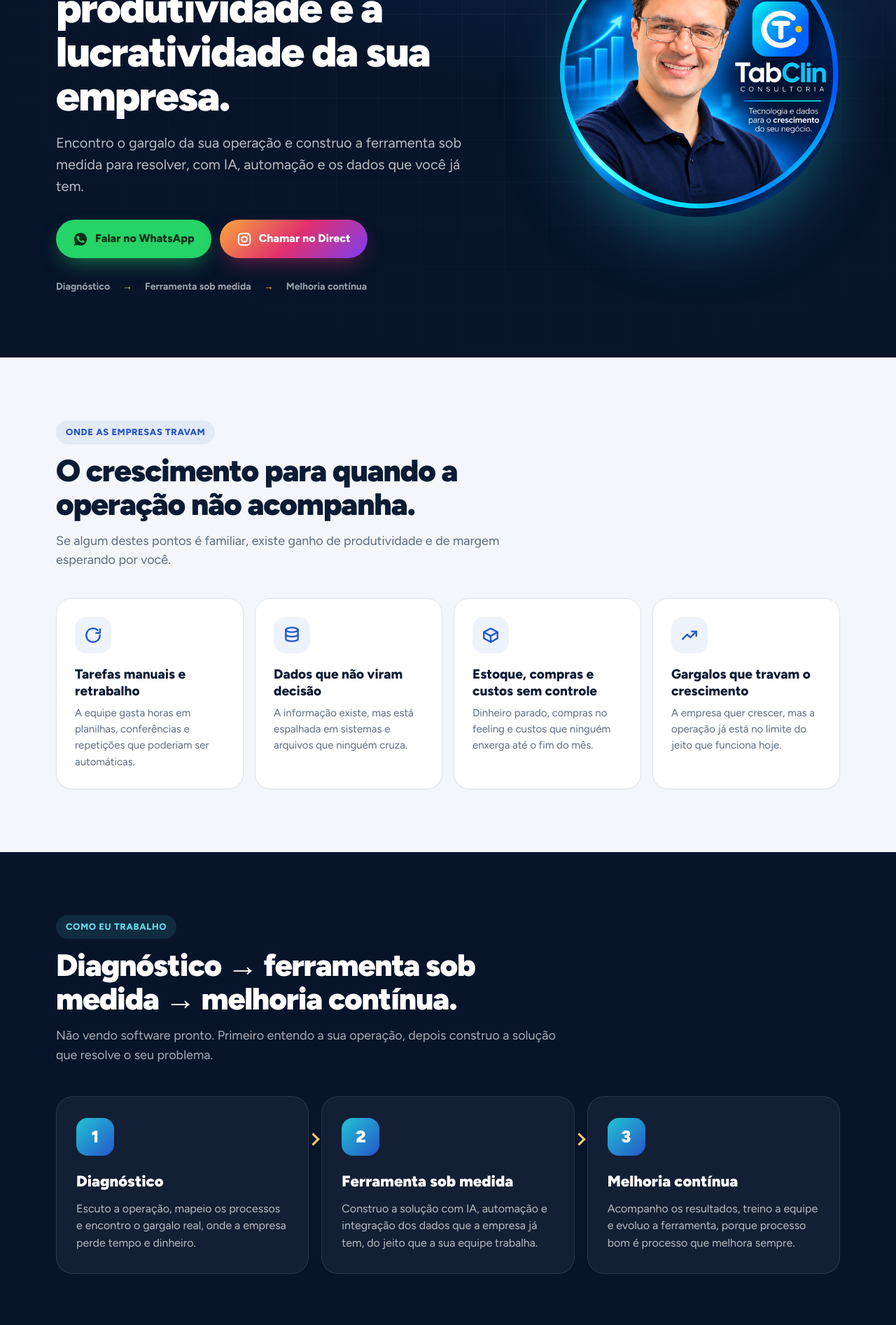
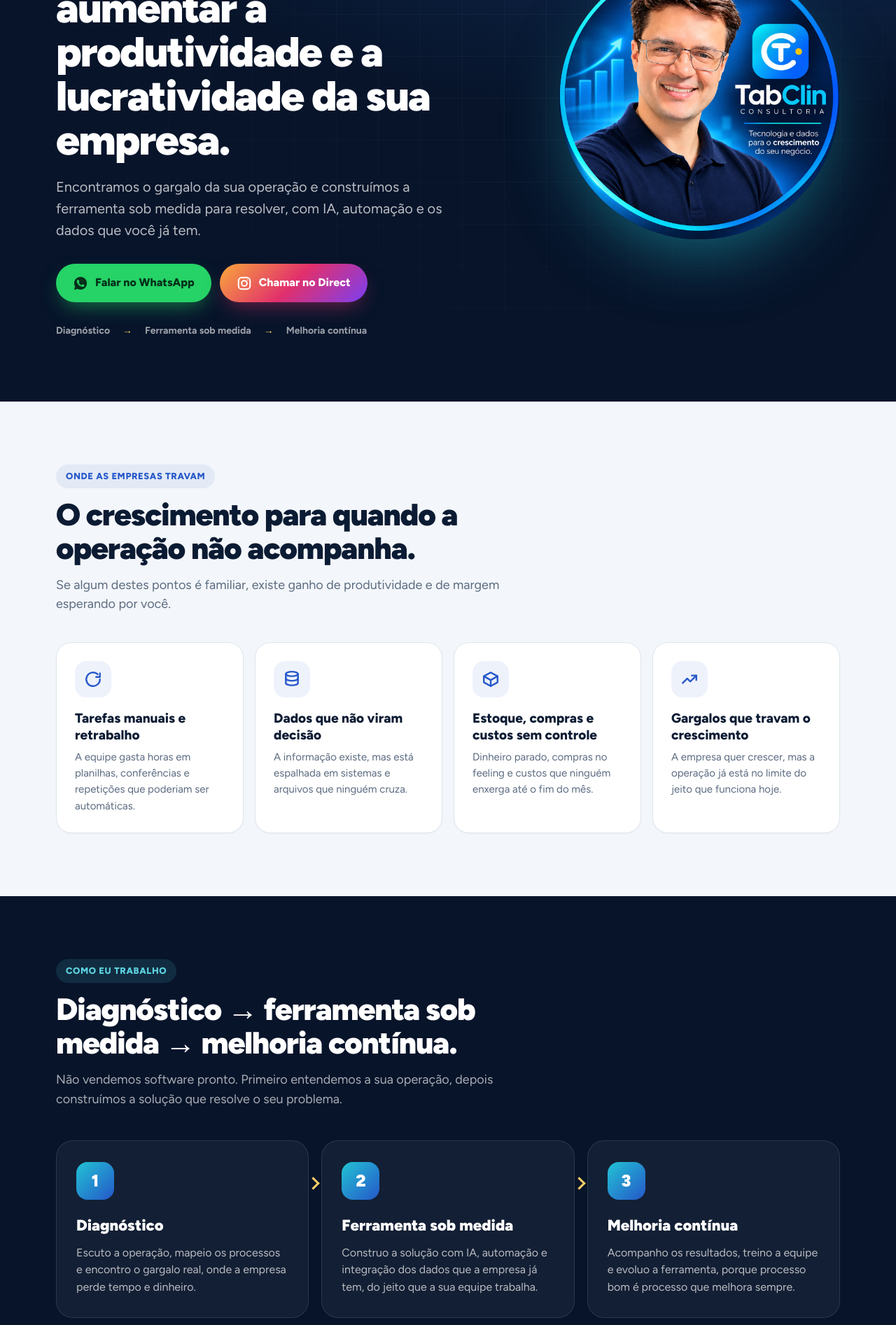
Before and after one commit to tabclin/site, a plain HTML site: page index.html in a window 1280 px wide. Shown: the part 349-2243 px from the top of the page at 70% size. Drawn offline with Linux system fonts and the light colour scheme.

Commit message:
Texto: Unimos gestão e tecnologia (voz no plural)
Co-Authored-By: Claude Opus 5.5 <noreply@anthropic.com>

```diff
--- a/index.html
+++ b/index.html
@@ -4,7 +4,7 @@
 <meta charset="utf-8">
 <meta name="viewport" content="width=device-width, initial-scale=1, viewport-fit=cover">
 <title>TabClin Consultoria · Gestão e tecnologia sob medida</title>
-<meta name="description" content="Uno gestão e tecnologia para aumentar a produtividade e a lucratividade de pequenas e médias empresas. Diagnóstico, ferramenta sob medida com IA, automação e dados, e melhoria contínua. Diagnóstico gratuito.">
+<meta name="description" content="Unimos gestão e tecnologia para aumentar a produtividade e a lucratividade de pequenas e médias empresas. Diagnóstico, ferramenta sob medida com IA, automação e dados, e melhoria contínua. Diagnóstico gratuito.">
 <meta name="theme-color" content="#07142a">
 <meta property="og:type" content="website">
 <meta property="og:title" content="TabClin Consultoria · Gestão e tecnologia sob medida">
@@ -167,8 +167,8 @@
     <div class="wrap">
       <div>
         <span class="selo">TabClin Consultoria · Soluções sob medida</span>
-        <h1>Uno <span class="grad-txt">gestão e tecnologia</span> para aumentar a produtividade e a lucratividade da sua empresa.</h1>
-        <p class="sub">Encontro o gargalo da sua operação e construo a ferramenta sob medida para resolver, com IA, automação e os dados que você já tem.</p>
+        <h1>Unimos <span class="grad-txt">gestão e tecnologia</span> para aumentar a produtividade e a lucratividade da sua empresa.</h1>
+        <p class="sub">Encontramos o gargalo da sua operação e construímos a ferramenta sob medida para resolver, com IA, automação e os dados que você já tem.</p>
         <div class="acoes">
           <a class="btn btn-wpp js-wpp" href="#"><svg><use href="#i-wpp"/></svg>Falar no WhatsApp</a>
           <a class="btn btn-ig js-ig" href="#"><svg><use href="#i-ig"/></svg>Chamar no Direct</a>
@@ -200,7 +200,7 @@
       <div class="titulo revela">
         <span class="selo">Como eu trabalho</span>
         <h2>Diagnóstico → ferramenta sob medida → melhoria contínua.</h2>
-        <p>Não vendo software pronto. Primeiro entendo a sua operação, depois construo a solução que resolve o seu problema.</p>
+        <p>Não vendemos software pronto. Primeiro entendemos a sua operação, depois construímos a solução que resolve o seu problema.</p>
       </div>
       <div class="passos">
         <div class="passo revela"><div class="n">1</div><h3>Diagnóstico</h3><p>Escuto a operação, mapeio os processos e encontro o gargalo real, onde a empresa perde tempo e dinheiro.</p></div>
@@ -240,7 +240,7 @@
       <div class="titulo revela">
         <span class="selo">Quem sou</span>
         <h2>Thiago, engenheiro de produção.</h2>
-        <p>Uno gestão e tecnologia para pequenas e médias empresas ganharem produtividade e lucratividade. Encontro o gargalo, construo a ferramenta sob medida e acompanho a melhoria contínua.</p>
+        <p>Unimos gestão e tecnologia para pequenas e médias empresas ganharem produtividade e lucratividade. Encontramos o gargalo, construímos a ferramenta sob medida e acompanhamos a melhoria contínua.</p>
         <ul>
           <li><i>✓</i>Experiência em indústria, logística, varejo e saúde</li>
           <li><i>✓</i>Lean, Six Sigma, PCP, indicadores e melhoria de processos</li>
```
